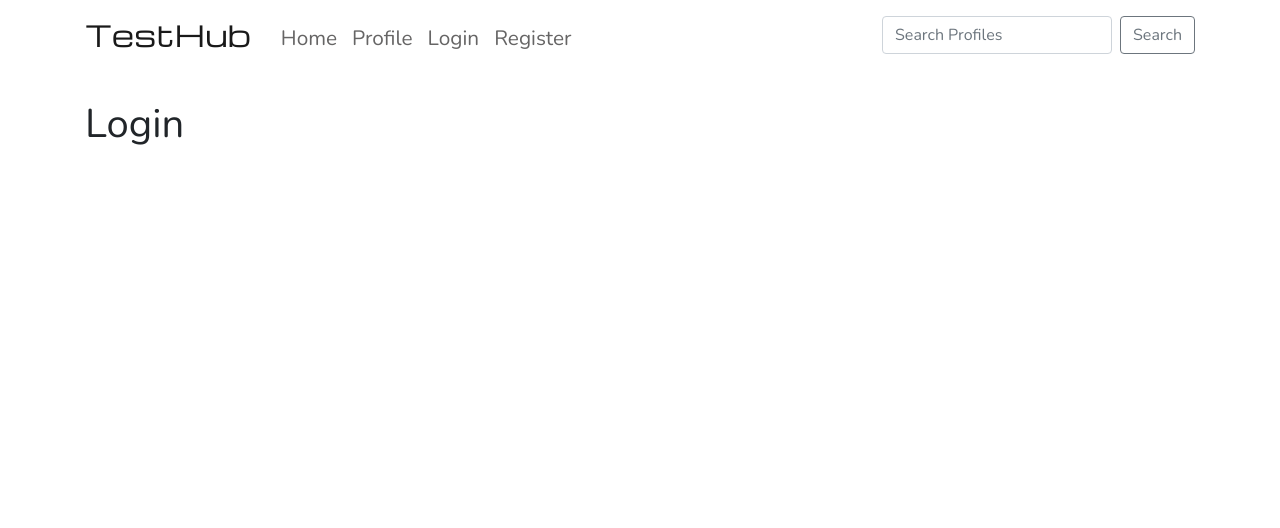
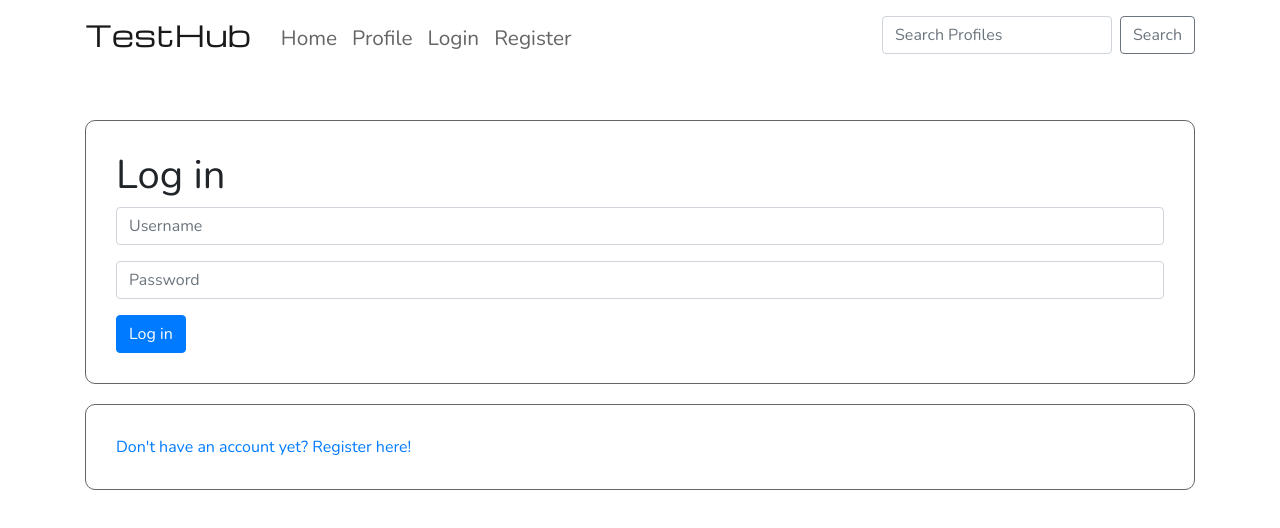
Before and after one commit to VilmaTuresson/test-hub-react-app, a React (Create React App) app: page /login in a window 1280 px wide. Shown: the top 528 px of the page. Built offline with nearby package versions, Linux system fonts and the light colour scheme.

Commit message:
add form to log in and connect to nav

```diff
--- a/src/App.js
+++ b/src/App.js
@@ -5,6 +5,7 @@ import { Container } from 'react-bootstrap';
 import { Route, Switch } from 'react-router-dom';
 import './api/axiosDefaults'
 import RegisterForm from './pages/auth/RegisterForm';
+import LoginForm from './pages/auth/LoginForm';
 
 function App() {
   return (
@@ -14,7 +15,7 @@ function App() {
         <Switch>
           <Route exact path='/' render={() => <h1>Home</h1>} />
           <Route exact path='/profile' render={() => <h1>Profile</h1>} />
-          <Route exact path='/login' render={() => <h1>Login</h1>} />
+          <Route exact path='/login' render={() => <LoginForm />} />
           <Route exact path='/register' render={() => <RegisterForm />} />
         </Switch>
       </Container>
--- /dev/null
+++ b/src/pages/auth/LoginForm.js
@@ -0,0 +1,48 @@
+import React from 'react'
+import { Col, Container, Row, Form, Button } from "react-bootstrap";
+import { Link } from 'react-router-dom';
+
+import appStyles from '../../App.module.css';
+
+const LoginForm = () => {
+    return (
+        <Row>
+            <Col>
+                <Container className={appStyles.Content}>
+                    <h1>Log in</h1>
+
+                    <Form>
+                        <Form.Group controlId="username">
+                            <Form.Label className="d-none">Username</Form.Label>
+                            <Form.Control
+                                type="text"
+                                placeholder='Username'
+                                name='username'
+                            />
+                        </Form.Group>
+
+                        <Form.Group controlId="password1">
+                            <Form.Label className="d-none">Password</Form.Label>
+                            <Form.Control
+                                type="password"
+                                placeholder="Password"
+                                name="password1"
+                            />
+                        </Form.Group>
+
+                        <Button type="submit">
+                            Log in
+                        </Button>
+                    </Form>
+                </Container>
+                <Container className={appStyles.Content}>
+                    <Link to='/'>
+                        Don't have an account yet? <span>Register here!</span>
+                    </Link>
+                </Container>
+            </Col>
+        </Row>
+    )
+}
+
+export default LoginForm;
--- a/src/pages/auth/RegisterForm.js
+++ b/src/pages/auth/RegisterForm.js
@@ -1,10 +1,12 @@
 import React, {useState} from "react";
 import { Col, Container, Row, Form, Button, Alert } from "react-bootstrap";
 import { Link, useHistory } from "react-router-dom";
+import axios from "axios";
+
 import appStyles from '../../App.module.css';
 import styles from '../../styles/SignUpInForm.module.css';
 import buttonStyles from '../../styles/Button.module.css';
-import axios from "axios";
+
 
 const RegisterForm = () => {
 
```
